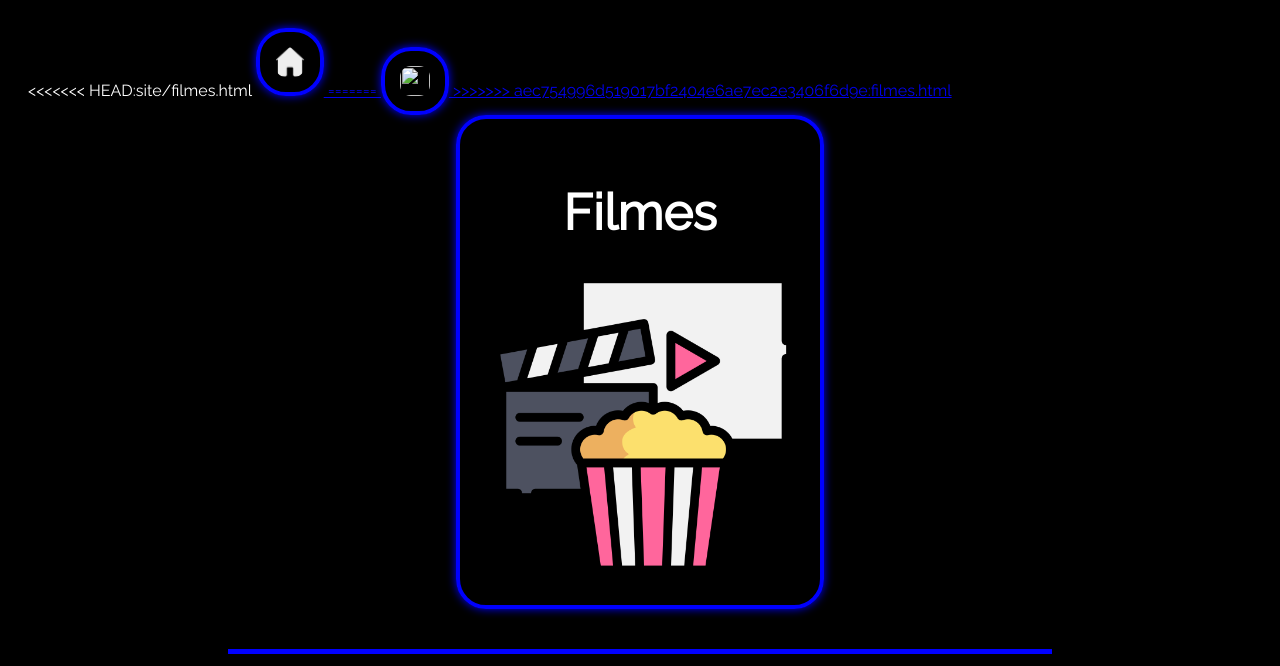
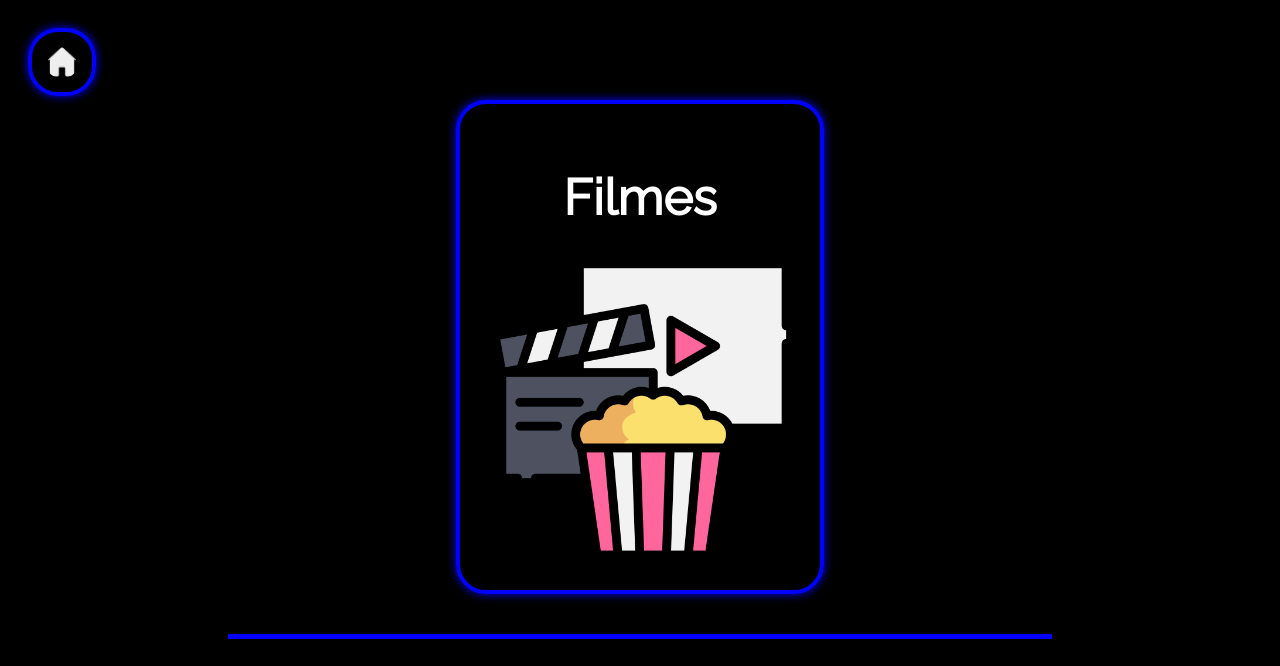
Before and after one commit to jp-beltran/Cinema, a plain HTML site: page site/filmes.html in a window 1280 px wide. Shown: the top 666 px of the page. Drawn offline with Linux system fonts and the light colour scheme.

Commit message:
Update filmes.html

```diff
--- a/site/filmes.html
+++ b/site/filmes.html
@@ -15,13 +15,8 @@
 <body>
 
     <div class="home">
-<<<<<<< HEAD:site/filmes.html
         <a href="../index.html">
             <img src="../images/home-buuton.png" alt="" class="button" height="30px" width="30px">
-=======
-        <a href="./index.html">
-            <img src="images/home-buuton.png" alt="" class="button" height="30px" width="30px">
->>>>>>> aec754996d519017bf2404e6ae7ec2e3406f6d9e:filmes.html
         </a>
     </div>
 
```
